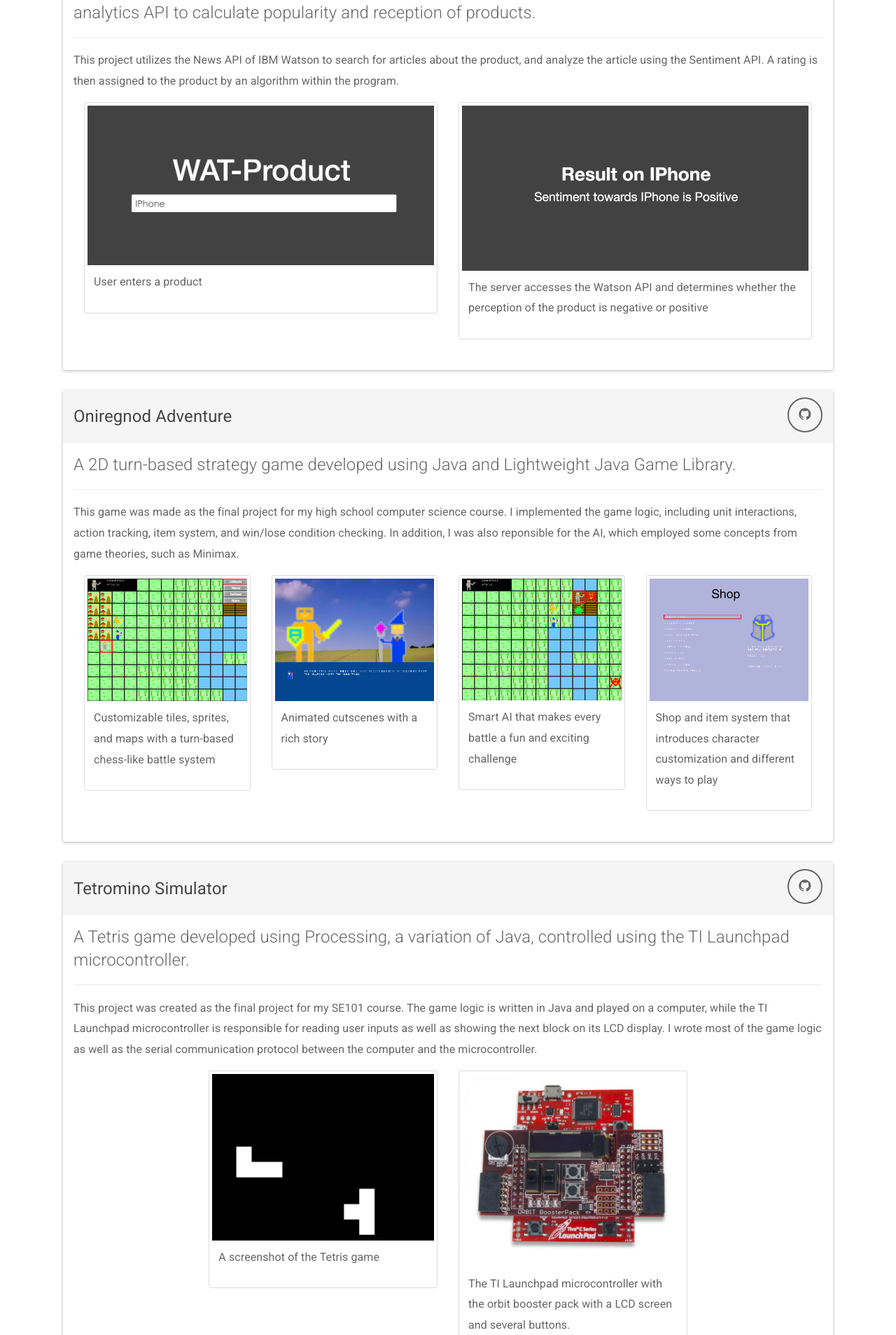
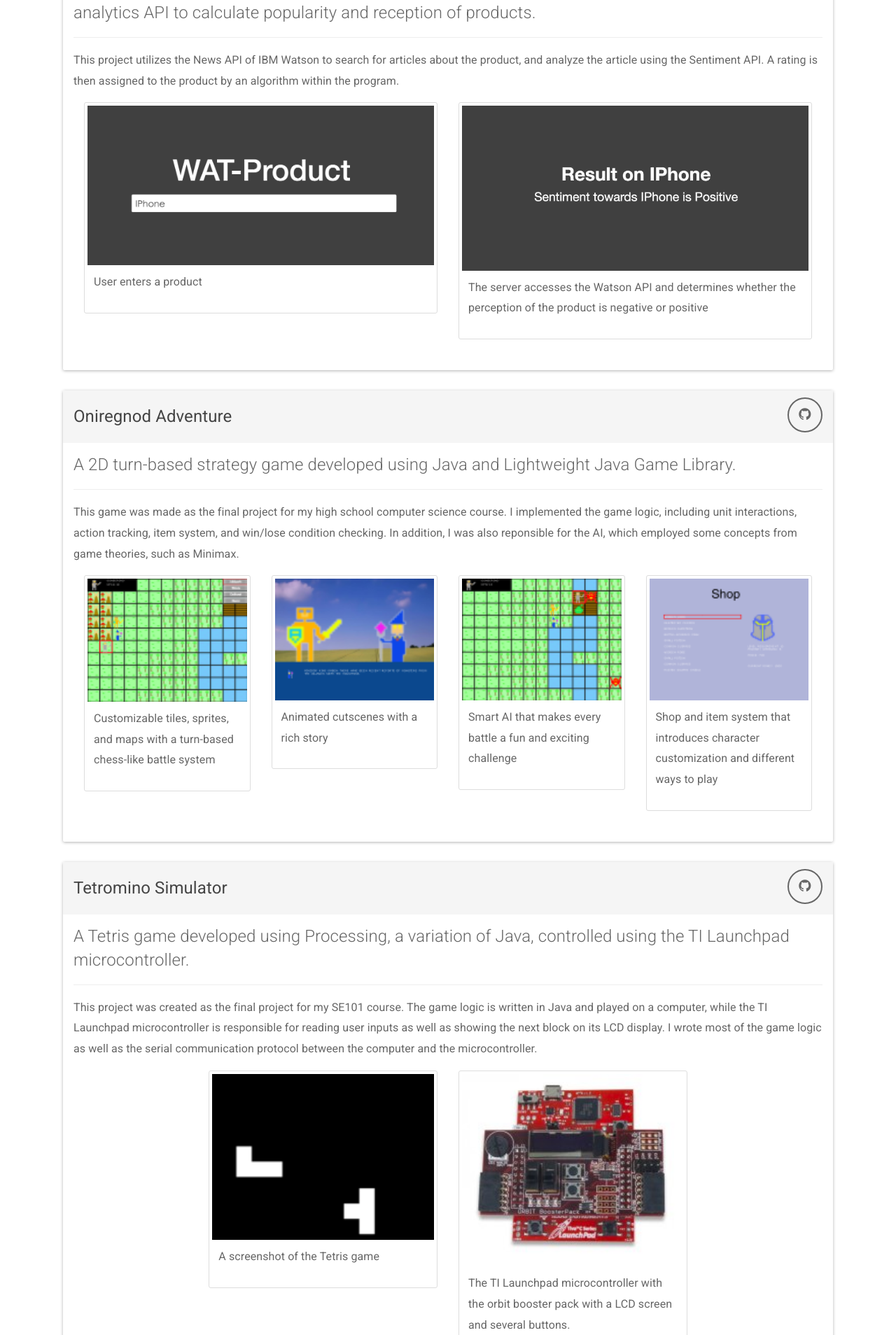
Before and after one commit to ian952/ian952.github.io, a Jekyll site: the page built from projects/index.html, in a window 1280 px wide. Shown: the part 661-2569 px from the top of the page at 70% size. Built offline with Jekyll 4.4.1, drawn with Linux system fonts in a browser that asks for light colours; nearby versions of some CDN libraries.

Commit message:
compress images

```diff
--- a/_includes/header.html
+++ b/_includes/header.html
@@ -8,7 +8,7 @@
         <span class="icon-bar"></span>
         <span class="icon-bar"></span>
       </button>
-      <a class="navbar-brand" href="/"><img class = "img-circle inline-block" id="navbar-brand-img" src="img/profile.png"> Ian Hu</a>
+      <a class="navbar-brand" href="/"><img class = "img-circle inline-block" id="navbar-brand-img" src="img/profile.jpg"> Ian Hu</a>
     </div>
 
     <div class="collapse navbar-collapse navbar-right" id="nav-content">
--- a/_project_collection/watproduct.html
+++ b/_project_collection/watproduct.html
@@ -8,7 +8,7 @@ order: 4
 
 <div class = "col-md-6">
   <div class = "thumbnail">
-    <img src = "img/watproduct/start.png">
+    <img src = "img/watproduct/start.jpg">
     <div class = "caption">
       <p>User enters a product</p>
     </div>
@@ -17,7 +17,7 @@ order: 4
 
 <div class = "col-md-6">
   <div class = "thumbnail">
-    <img src = "img/watproduct/result.png">
+    <img src = "img/watproduct/result.jpg">
     <div class = "caption">
       <p>The server accesses the Watson API and determines whether the perception of the product is negative or positive</p>
     </div>
--- a/_sass/_custom.sass
+++ b/_sass/_custom.sass
@@ -77,12 +77,13 @@ iframe
 		margin-top: $line-height-computed * 0.6
 		margin-bottom: $line-height-computed * 0.6
 
+	.thumbnail
+		img
+			width: 100%
+
 .project-links
 	float: right
 
 @media (min-width: $screen-lg-min)
-	.bigger-text
-		font-size: 20px
-
 	.name-text
 		font-size: 48px
--- a/index.html
+++ b/index.html
@@ -10,7 +10,7 @@ javascript: >
 ---
 
 <div id="profile-header">
-    <img class="img-responsive img-circle center-block" id="profile-photo" src="img/profile.png"/>
+    <img class="img-responsive img-circle center-block" id="profile-photo" src="img/profile.jpg"/>
     <h1 class="name-text text-center">Ian Hu</h1>
 
     <div id="about" class="text-center col-sm-8 col-sm-offset-2">
```
Also changed, not shown: img/dongerino/AI.png, img/dongerino/Cutscene.png, img/dongerino/Game.png, img/dongerino/Shop.png, img/profile.jpg (added), img/profile.png (deleted), img/tetromino/launchpad.jpg, img/tetromino/tetris.png, img/watproduct/result.jpg (added), img/watproduct/result.png (deleted), img/watproduct/start.jpg (added), img/watproduct/start.png (deleted).
